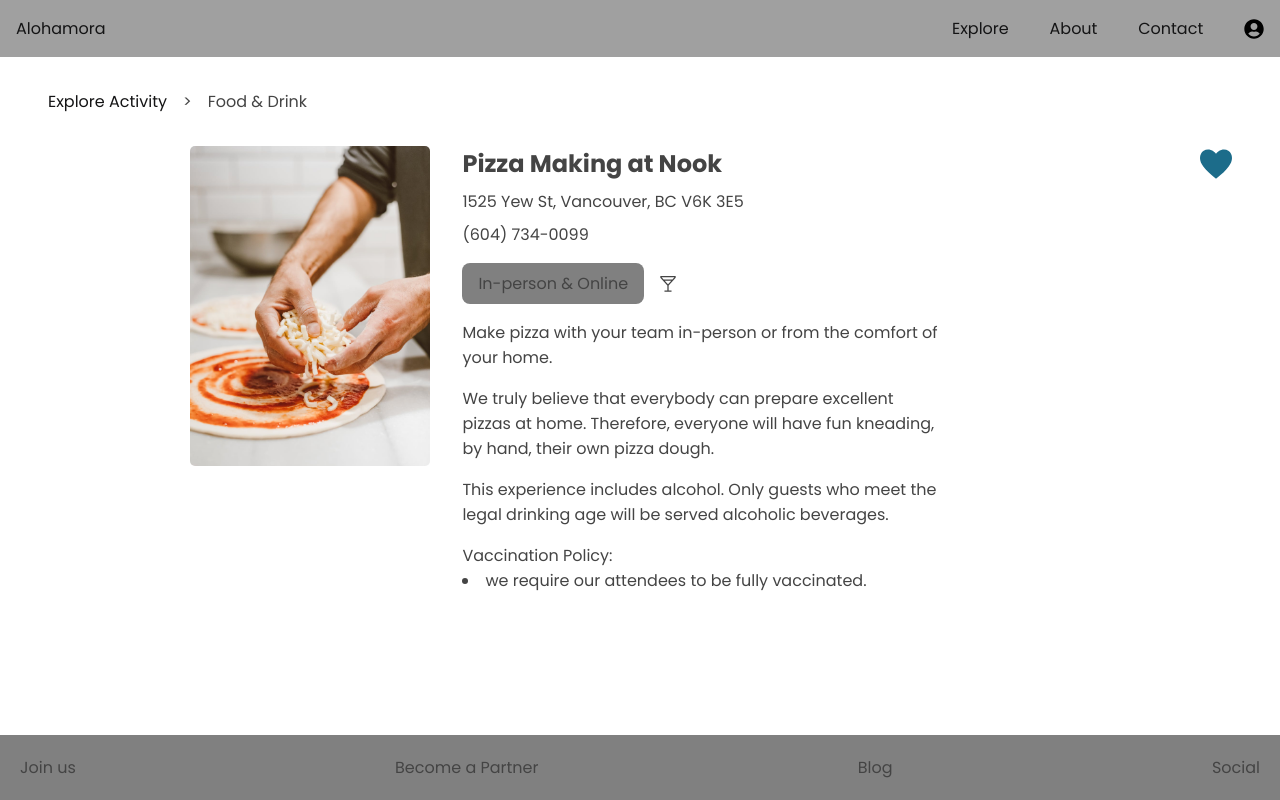
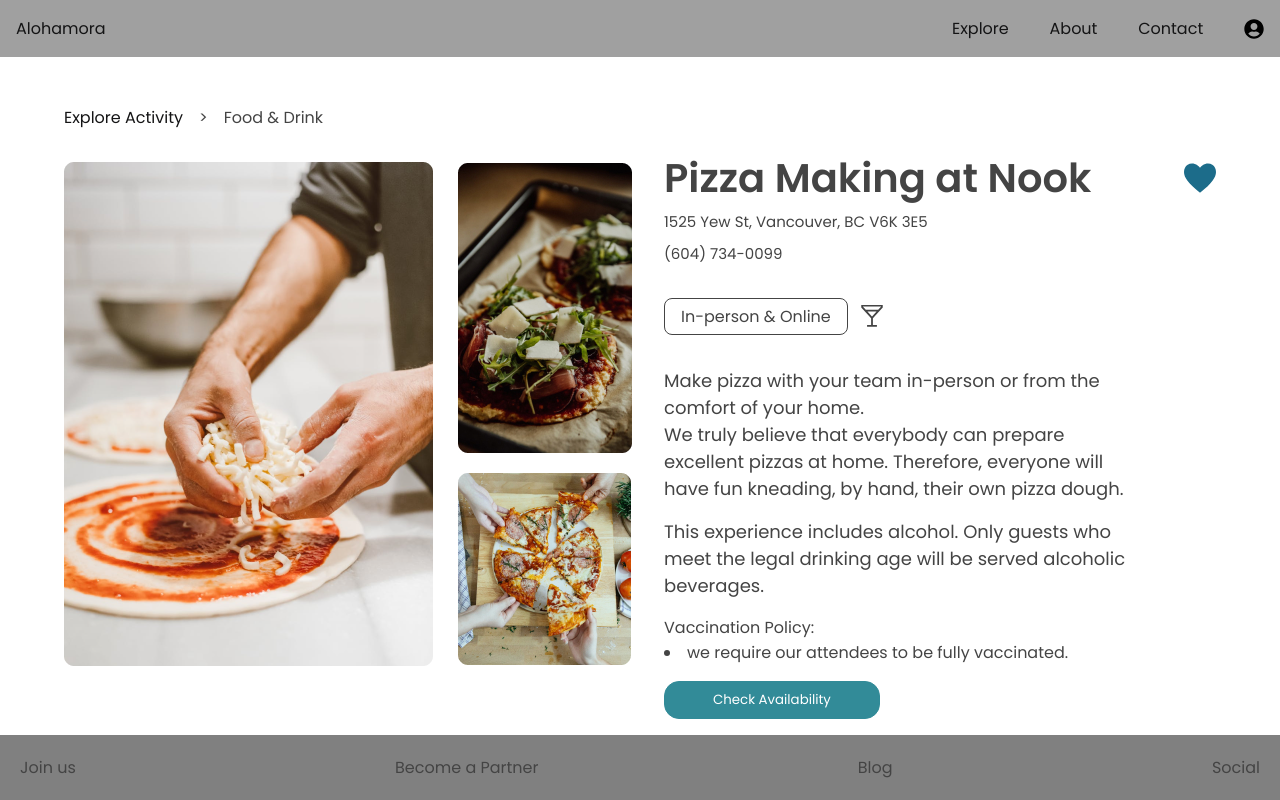
Before and after one commit to phoebe03111/Alohomora, a React (Create React App) app in the folder client/: page /explore/1 in a window 1280 px wide. Built offline with nearby package versions, Linux system fonts and the light colour scheme.

Commit message:
updated detailed activity page style

```diff
--- a/client/src/pages/DetailedActivityPage/DetailedActivityPage.js
+++ b/client/src/pages/DetailedActivityPage/DetailedActivityPage.js
@@ -2,6 +2,8 @@ import React from "react";
 import { Link } from "react-router-dom";
 import wine from "../../assets/icons/wine.svg";
 import pizza1 from "../../assets/images/pizza1.png";
+import pizza2 from "../../assets/images/pizza2.jpg";
+import pizza3 from "../../assets/images/pizza3.jpg";
 import heart from "../../assets/icons/heart.svg";
 import "./DetailedActivityPage.scss";
 
@@ -18,18 +20,24 @@ const DetailedActivityPage = () => {
 
       <section className="detailedActivity__info">
         <div className="detailedActivity__left">
-          <img
-            className="detailedActivity__image"
-            src={pizza1}
-            alt="store-image"
-          />
+          <div className="detailedActivity__big">
+            <img className="detailedActivity__image" src={pizza1} alt="pizza" />
+          </div>
+          <div className="detailedActivity__image-container">
+            <div className="detailedActivity__mid">
+              <img src={pizza2} alt="pizza" />
+            </div>
+            <div className="detailedActivity__small">
+              <img src={pizza3} alt="pizza" />
+            </div>
+          </div>
         </div>
 
         <div className="detailedActivity__right">
           <div className="detailedActivity__bio">
             <div className="detailedActivity__headline">
               <h1 className="detailedActivity__name">Pizza Making at Nook</h1>
-              <img src={heart} alt="like" />
+              <img className="detailedActivity__like" src={heart} alt="like" />
             </div>
             <p className="detailedActivity__location">
               1525 Yew St, Vancouver, BC V6K 3E5
@@ -45,8 +53,7 @@ const DetailedActivityPage = () => {
             <p className="detailedActivity__text">
               Make pizza with your team in-person or from the comfort of your
               home.
-            </p>
-            <p className="detailedActivity__text">
+              <br />
               We truly believe that everybody can prepare excellent pizzas at
               home. Therefore, everyone will have fun kneading, by hand, their
               own pizza dough.
@@ -60,6 +67,11 @@ const DetailedActivityPage = () => {
               we require our attendees to be fully vaccinated.
             </li>
           </div>
+          <div className="detailedActivity__button-container">
+            <button className="detailedActivity__button">
+              Check Availability
+            </button>
+          </div>
         </div>
       </section>
 
--- a/client/src/pages/DetailedActivityPage/DetailedActivityPage.scss
+++ b/client/src/pages/DetailedActivityPage/DetailedActivityPage.scss
@@ -3,7 +3,7 @@
 
 .detailedActivity {
   width: 100%;
-  padding: 2rem 3rem;
+  padding: 3rem 4rem;
 
   &__routes {
     @include flexbox(row, flex-start, center);
@@ -16,13 +16,37 @@
   /////////////////////
   &__info {
     margin: 2rem 0;
-    @include flexbox(row, flex-end, flex-start);
+    @include flexbox(row, space-between, flex-start);
+    gap: 2rem;
   }
 
   &__left {
-    width: 15rem;
-    height: 20rem;
-    margin-right: 2rem;
+    width: 40%;
+    min-width: 35.5rem;
+    max-width: 36.5rem;
+    height: 31.5rem;
+    @include flexbox(row, space-between, center);
+  }
+
+  &__big {
+    width: 23.0625rem;
+    height: 31.5rem;
+    margin-right: 1.1875rem;
+  }
+
+  &__image-container {
+    width: 10.875rem;
+    @include flexbox(column, flex-start, flex-start);
+  }
+
+  &__mid {
+    width: 10.875rem;
+    height: 18.125rem;
+    margin-bottom: 1.2rem;
+  }
+  &__small {
+    width: 10.875rem;
+    height: 12rem;
   }
 
   &__image {
@@ -33,25 +57,43 @@
   }
   ///////////////////
   &__right {
-    width: 65%;
+    width: 50%;
   }
 
   &__headline {
     @include flexbox(row, space-between, center);
   }
 
-  &__location {
-    margin: 0.5rem 0;
+  &__like {
+    &:hover {
+      cursor: pointer;
+      transform: scale(1.2);
+    }
   }
 
+  &__name {
+    @include heading3;
+  }
+
+  &__location {
+    @include card-description;
+    margin-top: 1rem;
+  }
+
+  &__phone {
+    @include card-description;
+    margin-top: 0.5rem;
+  }
+
+  //////////////////////
   &__tag-container {
-    margin: 1rem 0;
+    margin: 2rem 0;
     @include flexbox(row, flex-start, center);
   }
 
   &__tag {
-    padding: 0.5rem 1rem;
-    background-color: gray;
+    padding: 0.3rem 1rem;
+    border: 1px solid $primary-gray;
     border-radius: 8px;
   }
 
@@ -59,6 +101,7 @@
     height: 1rem;
     width: 1rem;
     margin-left: 1rem;
+    transform: scale(1.4);
   }
 
   &__text-container {
@@ -67,5 +110,12 @@
 
   &__text {
     margin-bottom: 1rem;
+    @include body1;
+  }
+
+  ///////////////
+  &__button-container {
+    margin-top: 1rem;
+    width: 100%;
   }
 }
--- a/client/src/styles/partials/_mixins.scss
+++ b/client/src/styles/partials/_mixins.scss
@@ -47,7 +47,7 @@
 
 @mixin body1 {
   font-weight: 400;
-  line-height: 1.5rem;
+  line-height: 1.6875rem;
   font-size: 1.125rem;
 }
 
```
Also changed, not shown: client/src/assets/images/pizza2.jpg (added), client/src/assets/images/pizza3.jpg (added).
